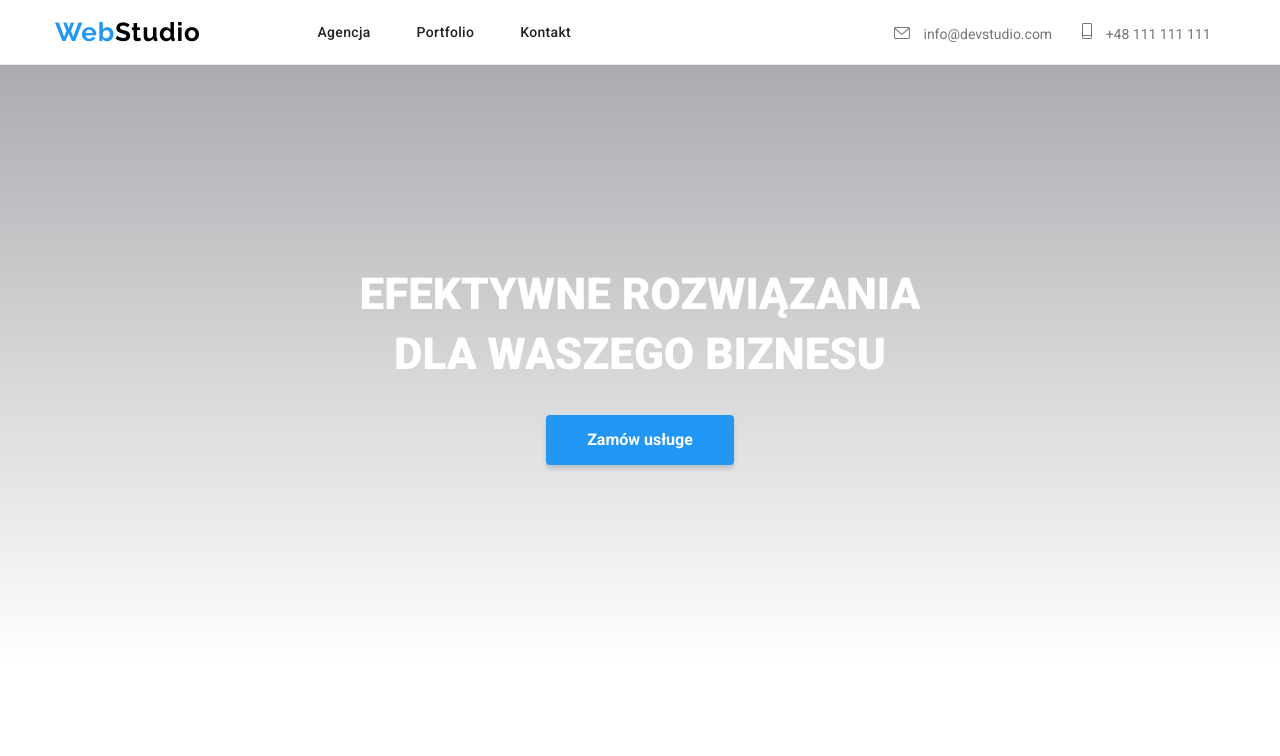
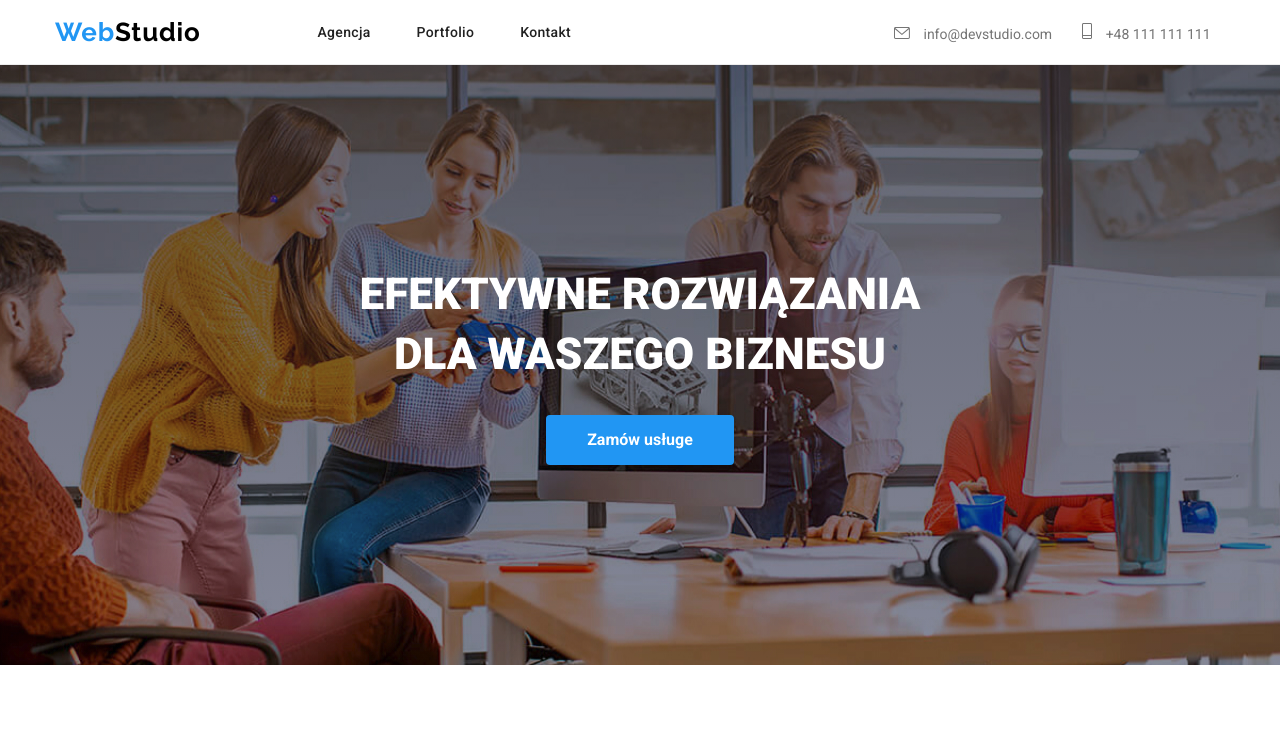
Before and after one commit to Michalski84/goit-markup-hw-04, a plain HTML site: page index.html in a window 1280 px wide. Shown: the top 756 px of the page. Drawn offline with nearby package versions, Linux system fonts and the light colour scheme; the site is published under a folder, as on GitHub Pages, so addresses that start at the root find nothing.

Commit message:
Update styles.css

```diff
--- a/css/styles.css
+++ b/css/styles.css
@@ -56,7 +56,7 @@ p {
       rgba(47, 48, 58, 0.4),
       rgba(255, 255, 255, 0)
     ),
-    url(/images/background.jpg);
+    url(../images/background.jpg);
   background-repeat: no-repeat;
   background-position: center;
   background-size: 1600px 600px;
```
